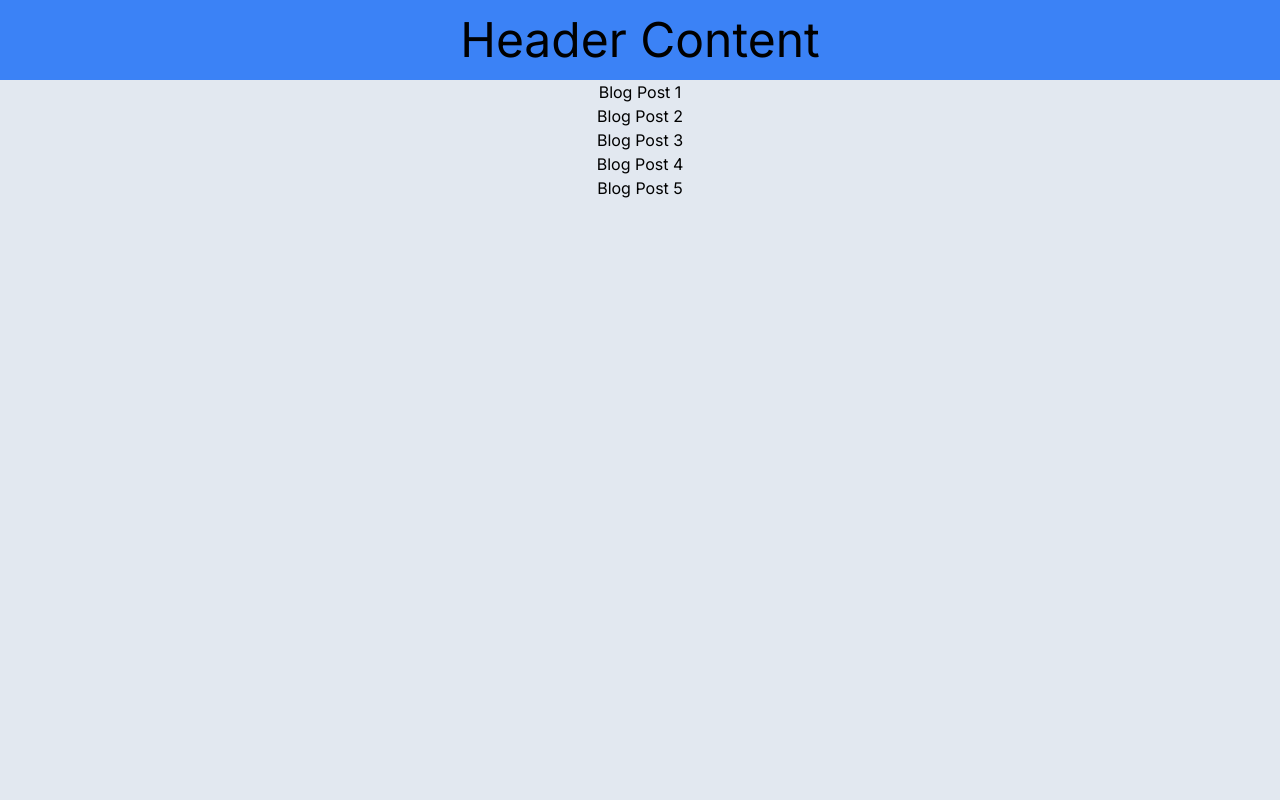
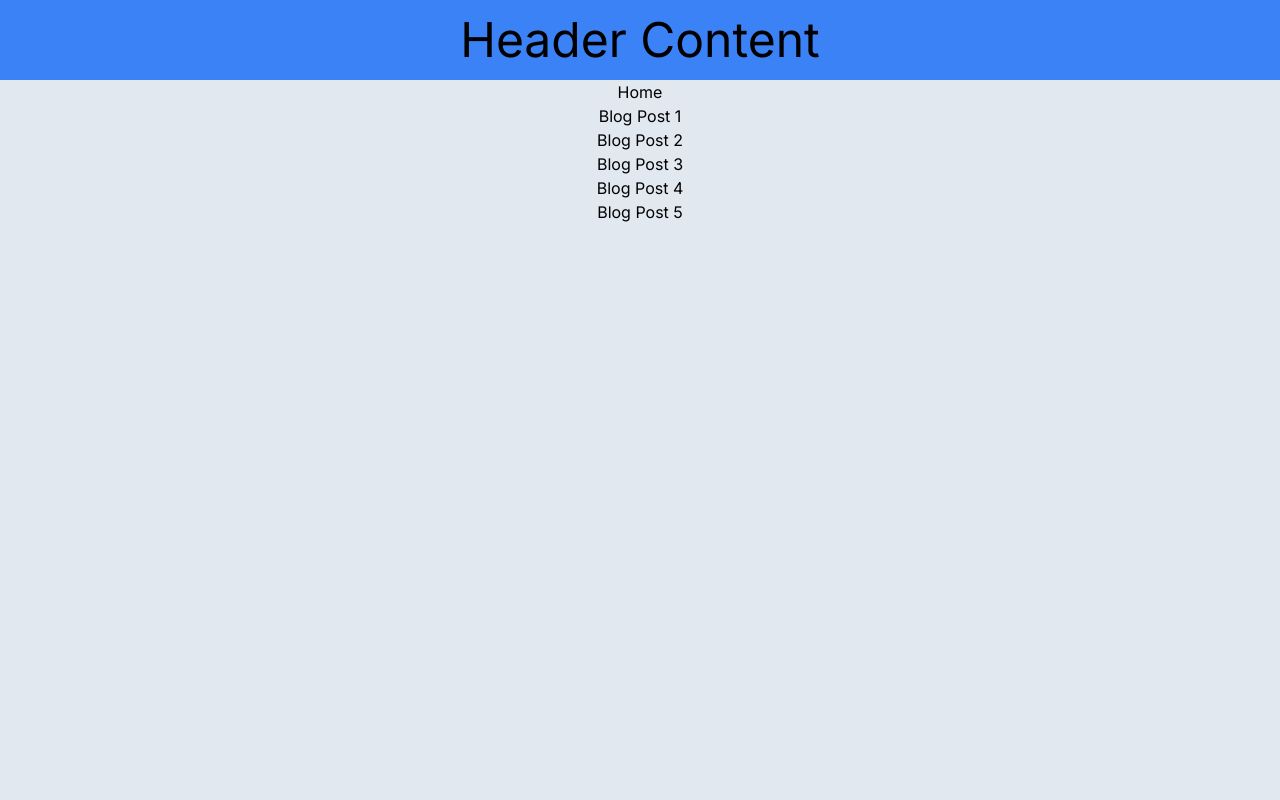
Before and after one commit to madhuraitsolutions/Next.js-Excerise, a Next.js app: page /blog in a window 1280 px wide. Shown: the top 800 px of the page. Built offline with nearby package versions, Linux system fonts and the light colour scheme.

Commit message:
Example of Link Components

```diff
--- a/src/app/blog/page.tsx
+++ b/src/app/blog/page.tsx
@@ -1,3 +1,4 @@
+import Link from 'next/link'
 import React from 'react'
 
 export const metadata = {
@@ -9,9 +10,16 @@ export const metadata = {
 export default function page() {
   return (
     <div className='h-screen bg-slate-200 text-center'>
-        <h1>Blog Post 1</h1>
-        <h1>Blog Post 2</h1>
-        <h1>Blog Post 3</h1>
+        <Link href='/'>Home</Link>
+        <h1>
+          <Link href='/blog/1'>Blog Post 1</Link>
+        </h1>
+        <h1>
+          <Link href='/blog/2'>Blog Post 2</Link>
+        </h1>
+        <h1>
+          <Link href='/blog/3' replace>Blog Post 3</Link>
+        </h1>
         <h1>Blog Post 4</h1>
         <h1>Blog Post 5</h1>
     </div>
--- a/src/app/page.tsx
+++ b/src/app/page.tsx
@@ -1,6 +1,9 @@
+import Link from "next/link";
+
 export default function Home() {
   return (
     <div className="bg-blue-200 h-screen">
+      <Link href='/blog'>Blogs</Link>
       <h3 className='p-4 pt-20 text-8xl font-extralight text-center'>Home Page</h3>
     </div>
   );
```
